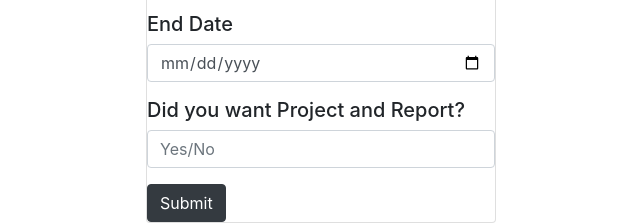
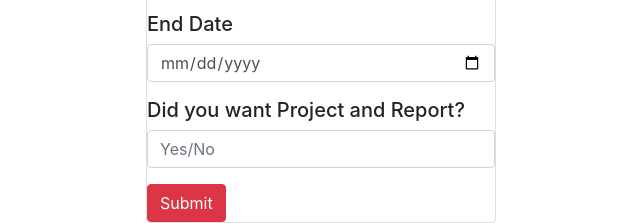
Before and after one commit to brucebett/Internship-Form, a Django app: page / in a window 1280 px wide. Shown: the part 756-979 px from the top of the page, without its empty margins (319-959 px from the left). Run offline with Django 5.2, Linux system fonts and the light colour scheme.

Commit message:
fri commit

```diff
--- a/templates/blog.html
+++ b/templates/blog.html
@@ -37,6 +37,9 @@
           </div>
 
         </div>
+
+
+
       </section>
 
 
--- a/templates/internship.html
+++ b/templates/internship.html
@@ -79,7 +79,7 @@
                 </div>
 
                 <div class="d-grid gap-2">
-                    <button class="btn btn-dark" type="submit">Submit</button>
+                    <button class="btn btn-danger" type="submit">Submit</button>
                   </div>
 
                 </div>
```
Also changed, not shown: blog/466121850_411628238681354_2740415352944761217_n.jpg (added), db.sqlite3.
